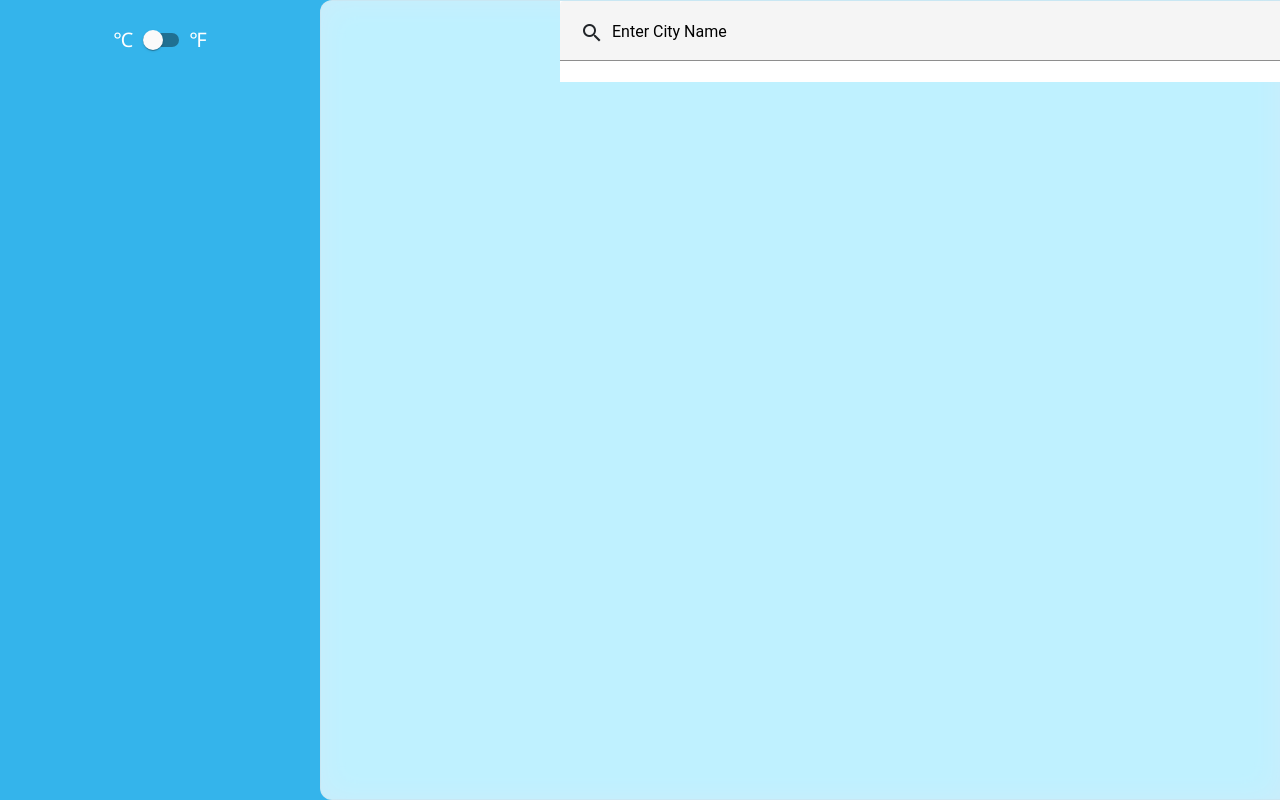
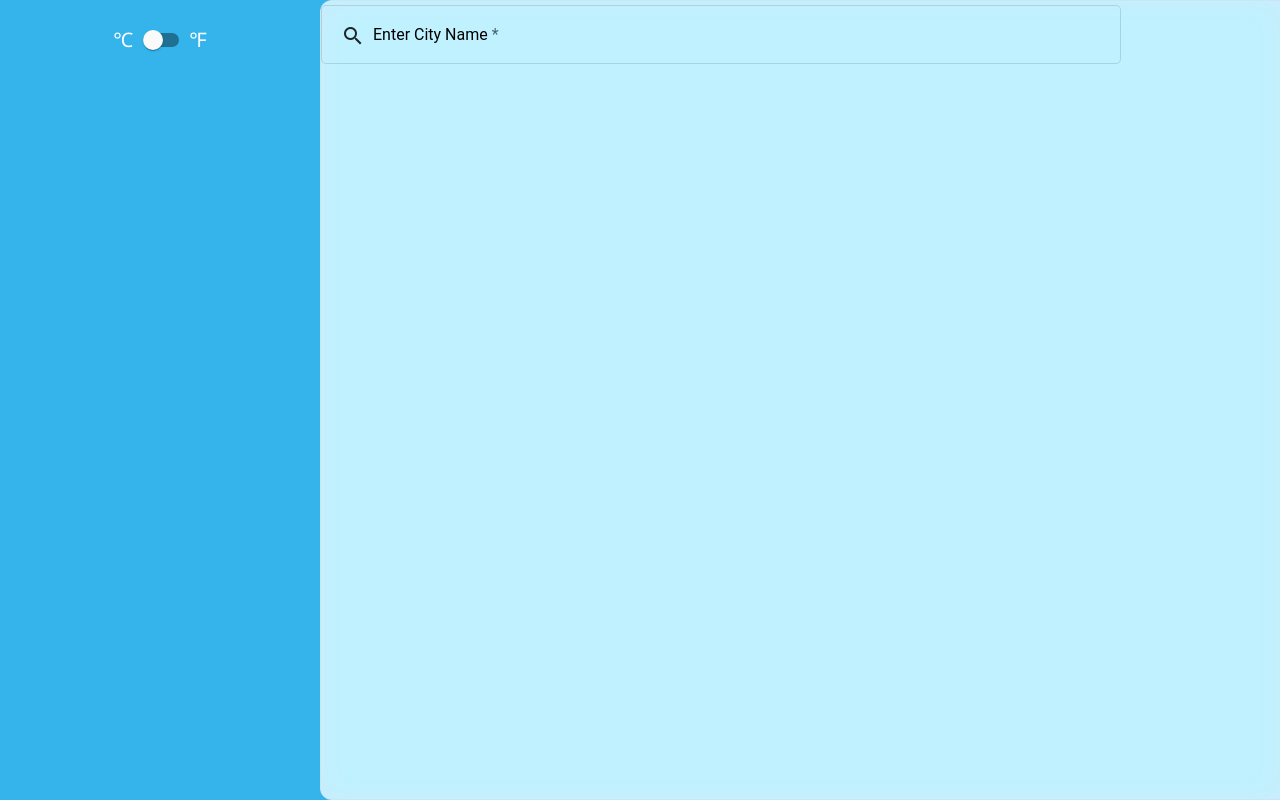
Before and after one commit to SnehanjanChatterjee/Weather-Dashboard, an Angular app: page /dashboard in a window 1280 px wide. Built offline with nearby package versions, Linux system fonts and the light colour scheme; what src would draw is missing.

Commit message:
Changes for seachDiv

```diff
--- a/src/app/Components/main/main.component.css
+++ b/src/app/Components/main/main.component.css
@@ -9,7 +9,7 @@
   /* Along the cross axis, the cross-axis size is the maximum of the flex-grow, flex-shrink, and flex-basis properties. */
   justify-content: flex-start;
   /* Along the main axis, the main-axis size is the sum of the flex-grow, flex-shrink, and flex-basis properties. */
-  align-items: center;
+  /* align-items: center; */
   width: 100%;
   height: 100%;
   position: fixed;
@@ -17,13 +17,44 @@
 }
 
 #searchDiv {
-  /* width: 50%; */
-  background-color: white;
+  width: 100%;
+  /* background-color: white; */
+  border-radius: 12px;
+  height: 65px;
+}
+
+/* #searchDivInput {
+
+} */
+
+.example-form {
+  min-width: 500px;
+  max-width: 500px;
+  width: 100%;
 }
 
 .example-form-field {
   width: 800px;
 }
+
+.buttonHover {
+  cursor: pointer;
+}
+/* #searchDivParent {
+  width: 600px;
+  background-color: white;
+  border-radius: 12px;
+  height: 30px;
+  display: flex;
+  justify-content: flex-start;
+  align-items: center;
+  flex-direction: column;
+}
+
+#searchDiv {
+  width: inherit;
+  height: inherit;
+} */
 
 .loader {
   color: blue;
--- a/src/app/Components/main/main.component.html
+++ b/src/app/Components/main/main.component.html
@@ -7,21 +7,24 @@
             <div [ngClass]="{loader:pageLoading}"></div>
             <div id="mainDiv">
                 <div id="searchDiv">
-                    <mat-form-field class="example-form-field" appearance="fill">
+                    <mat-form-field class="example-form-field" appearance="outline">
+                        <!-- <div id="searchDiv"> -->
                             <mat-label style="color: black;">Enter City Name</mat-label>
-                        <input matInput type="text" [(ngModel)]="cityName" (keyup.enter)="getCurrentWeatherByCityName()">
+                            <input matInput type="text" [(ngModel)]="cityName" (keyup.enter)="getCurrentWeatherByCityName()" required>
+                            <mat-error *ngIf="showErrorDiv">{{errorMessage}}</mat-error>
                             <button *ngIf="cityName" matSuffix mat-icon-button aria-label="Clear" (click)="cityName=''">
                                 <mat-icon>close</mat-icon>
                             </button>
                             <button matPrefix mat-icon-button (click)="getCurrentWeatherByCityName()">
                                 <mat-icon>search</mat-icon>
                             </button>
+                        <!-- </div> -->
                     </mat-form-field>
                 </div>
-                <div *ngIf="showErrorDiv" class="errorDiv">
+                <!-- <div *ngIf="showErrorDiv" class="errorDiv">
                     <mat-icon>error</mat-icon>
                     <p>Error: {{errorMessage}}</p>
-                </div>
+                </div> -->
                 <!-- <div class="chartDiv">
 
                 </div> -->
```
Lines whose indentation alone changed are shown as unchanged.
